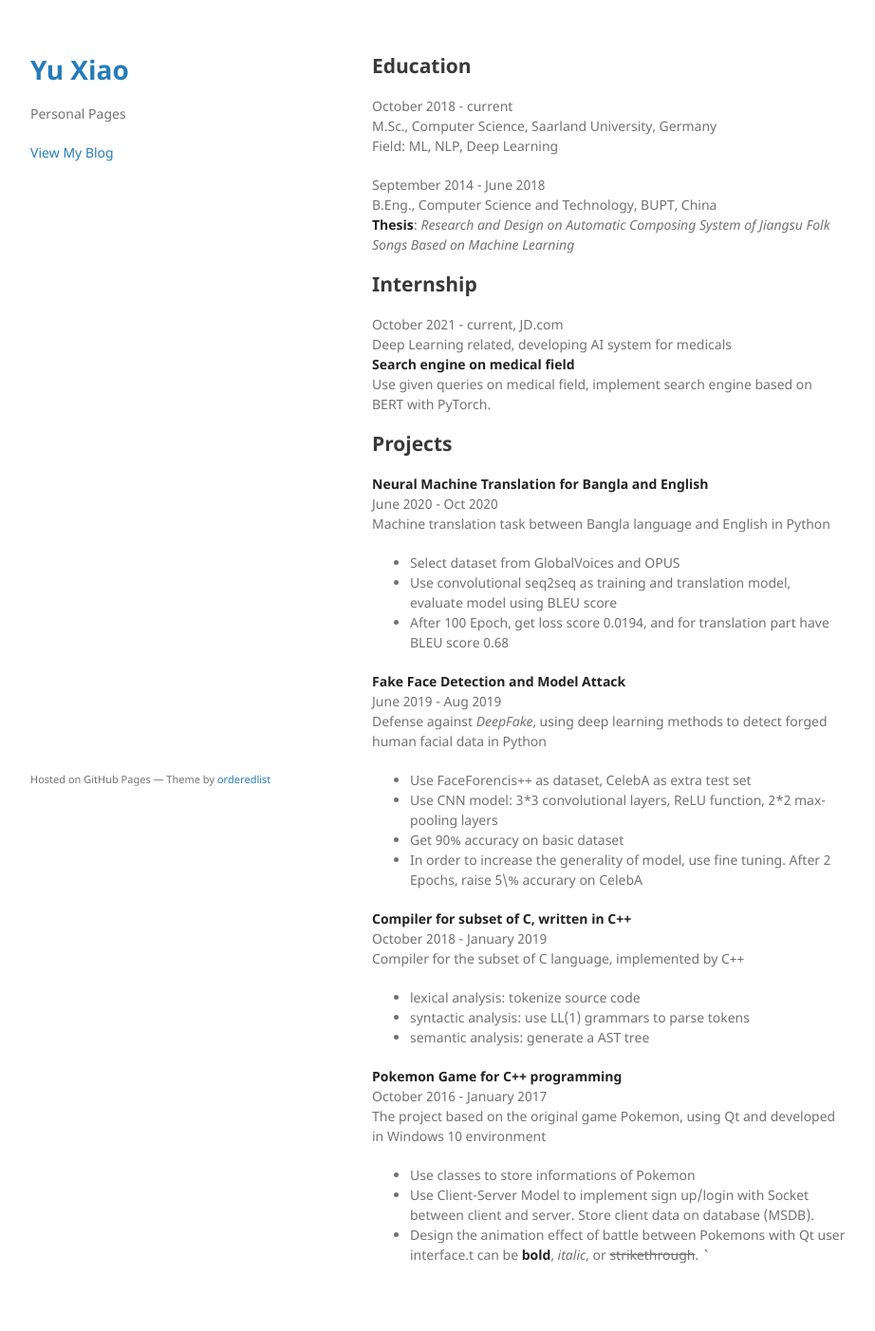
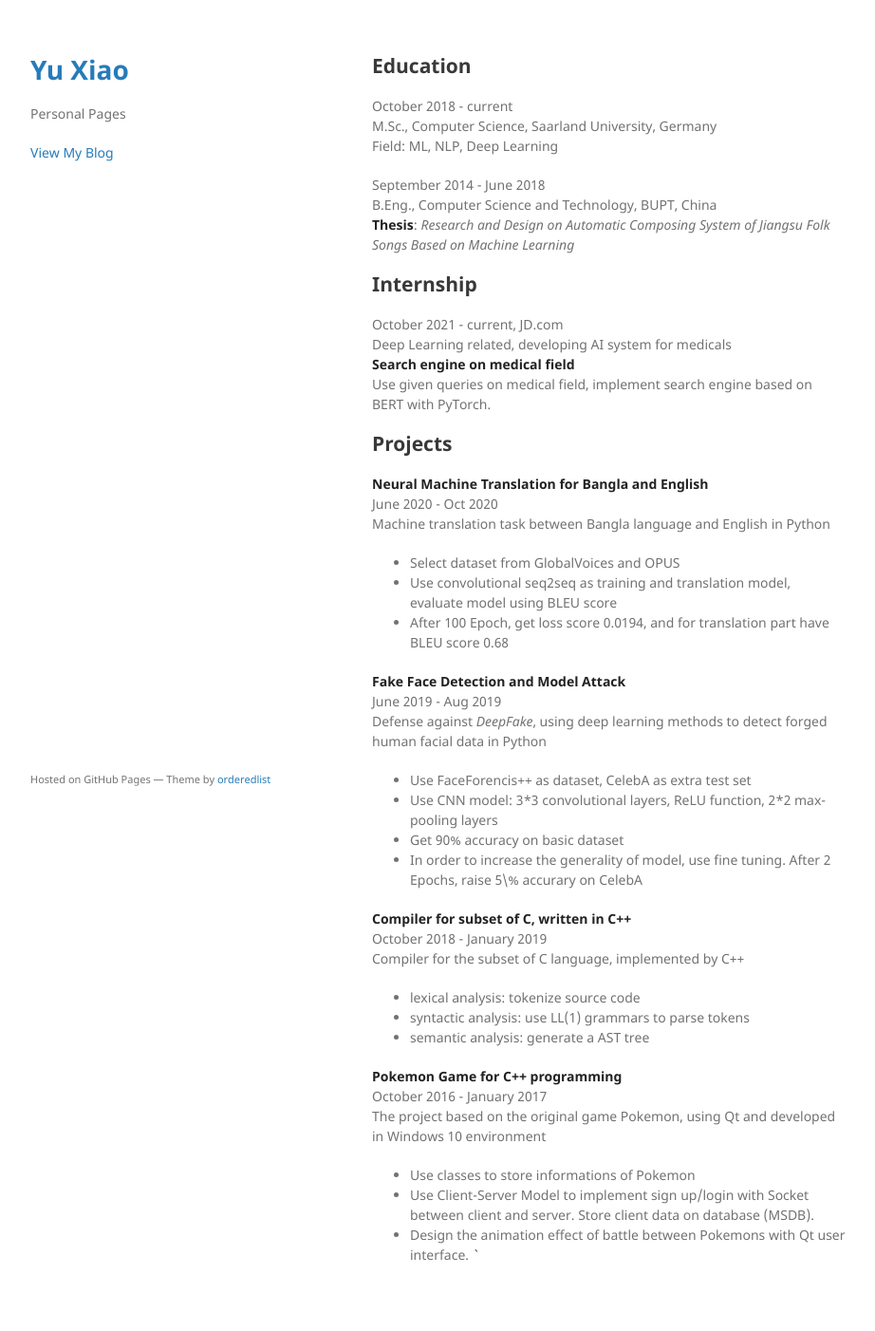
Before and after one commit to yuuu14/yuuu14.github.io, a Jekyll site: the page built from index.md, in a window 1280 px wide. Shown: the whole page at 95% size, without its empty margins (178-1100 px from the left). Built offline with Jekyll 4.4.1, drawn with Linux system fonts in a browser that asks for light colours.

Commit message:
delete irrel

```diff
--- a/index.md
+++ b/index.md
@@ -47,5 +47,5 @@ October 2016 - January 2017
 The project based on the original game Pokemon, using Qt and developed in Windows 10 environment
 - Use classes to store informations of Pokemon
 - Use Client-Server Model to implement sign up/login with Socket between client and server. Store client data on database (MSDB).
-- Design the animation effect of battle between Pokemons with Qt user interface.t can be **bold**, _italic_, or ~~strikethrough~~.
+- Design the animation effect of battle between Pokemons with Qt user interface.
 ``
```
